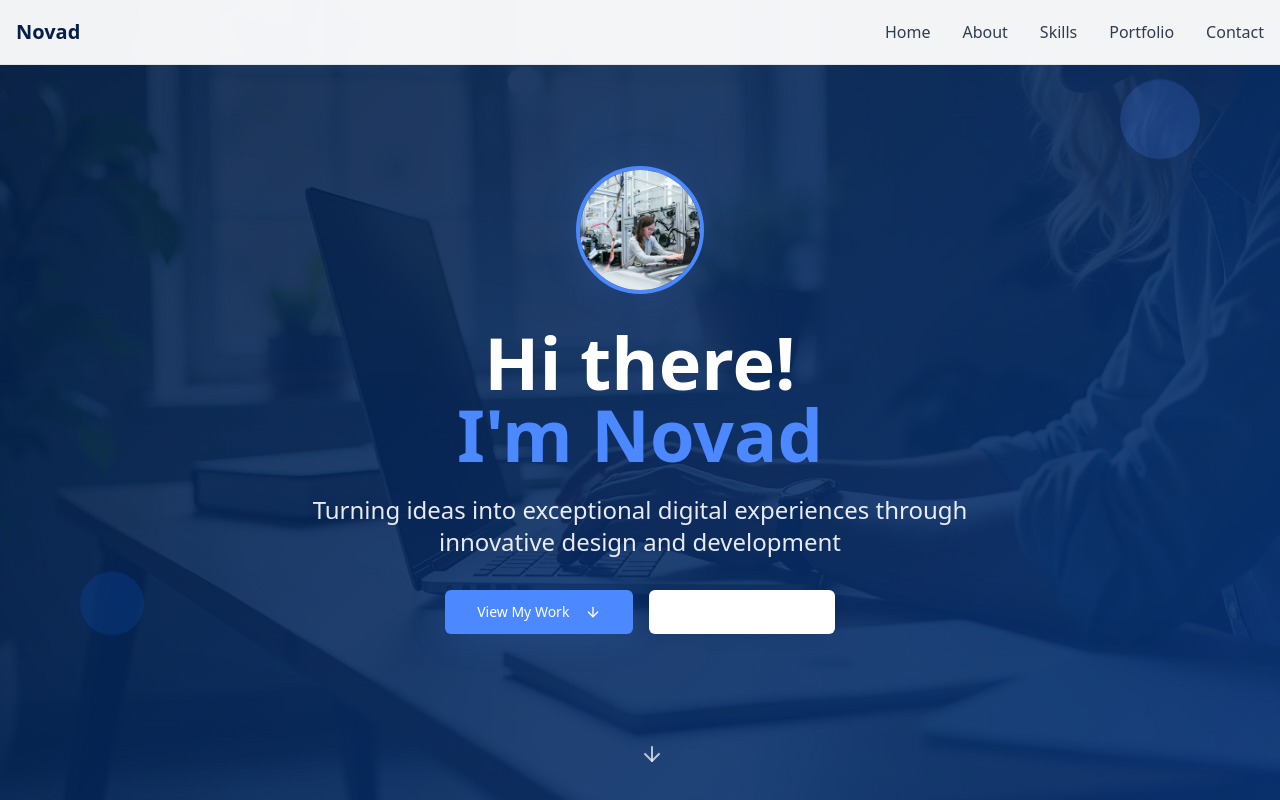
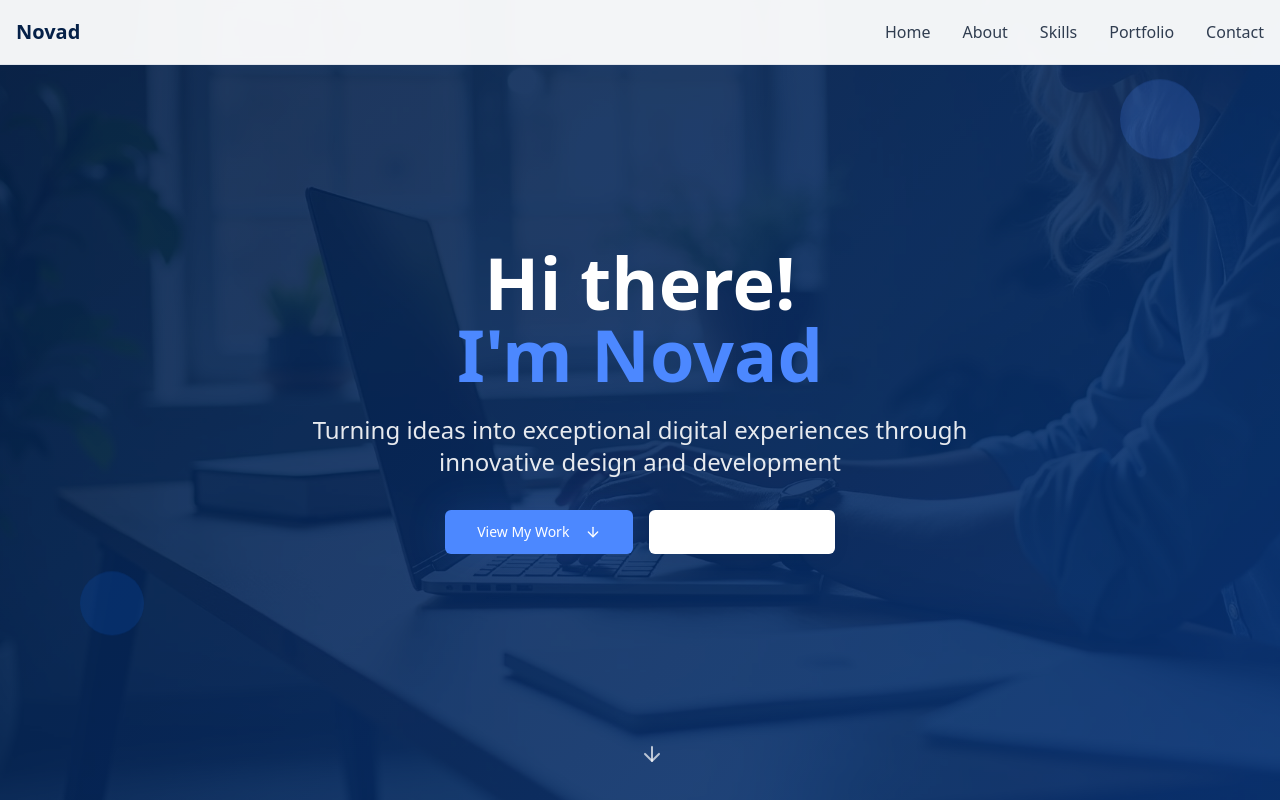
Before and after one commit to yfp27/Novad_Raft, a React (Vite) app: page / in a window 1280 px wide. Shown: the top 800 px of the page. Built offline with nearby package versions, Linux system fonts and the light colour scheme.

Commit message:
Remove profile picture
Remove the profile picture from the hero section.

```diff
--- a/src/components/Hero.tsx
+++ b/src/components/Hero.tsx
@@ -1,7 +1,6 @@
 import { Button } from '@/components/ui/button';
 import { ArrowDown, Download } from 'lucide-react';
 import heroImage from '@/assets/hero-workspace.jpg';
-import profilePicture from '@/assets/profile-picture.jpg';
 
 const Hero = () => {
   return (
@@ -22,15 +21,6 @@ const Hero = () => {
       <div className="container mx-auto px-4 relative z-10">
         <div className="max-w-4xl mx-auto text-center text-white">
           <div className="animate-fade-in">
-            {/* Profile Picture */}
-            <div className="mb-8 flex justify-center">
-              <img
-                src={profilePicture}
-                alt="Novad - Profile Picture"
-                className="w-32 h-32 rounded-full border-4 border-accent shadow-glow object-cover"
-              />
-            </div>
-
             <h1 className="text-5xl md:text-7xl font-bold mb-6 leading-tight">
               Hi there!
               <span className="block text-accent">I'm Novad</span>
```
